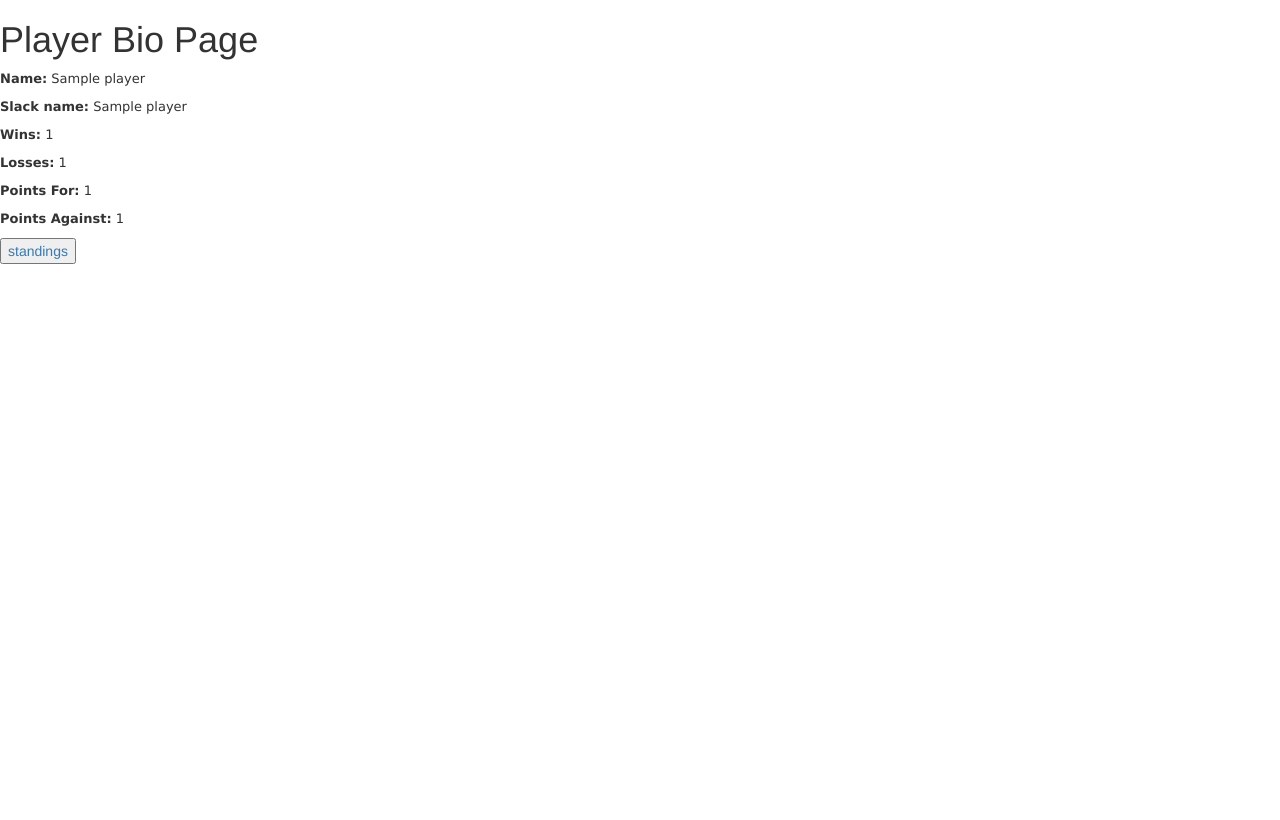
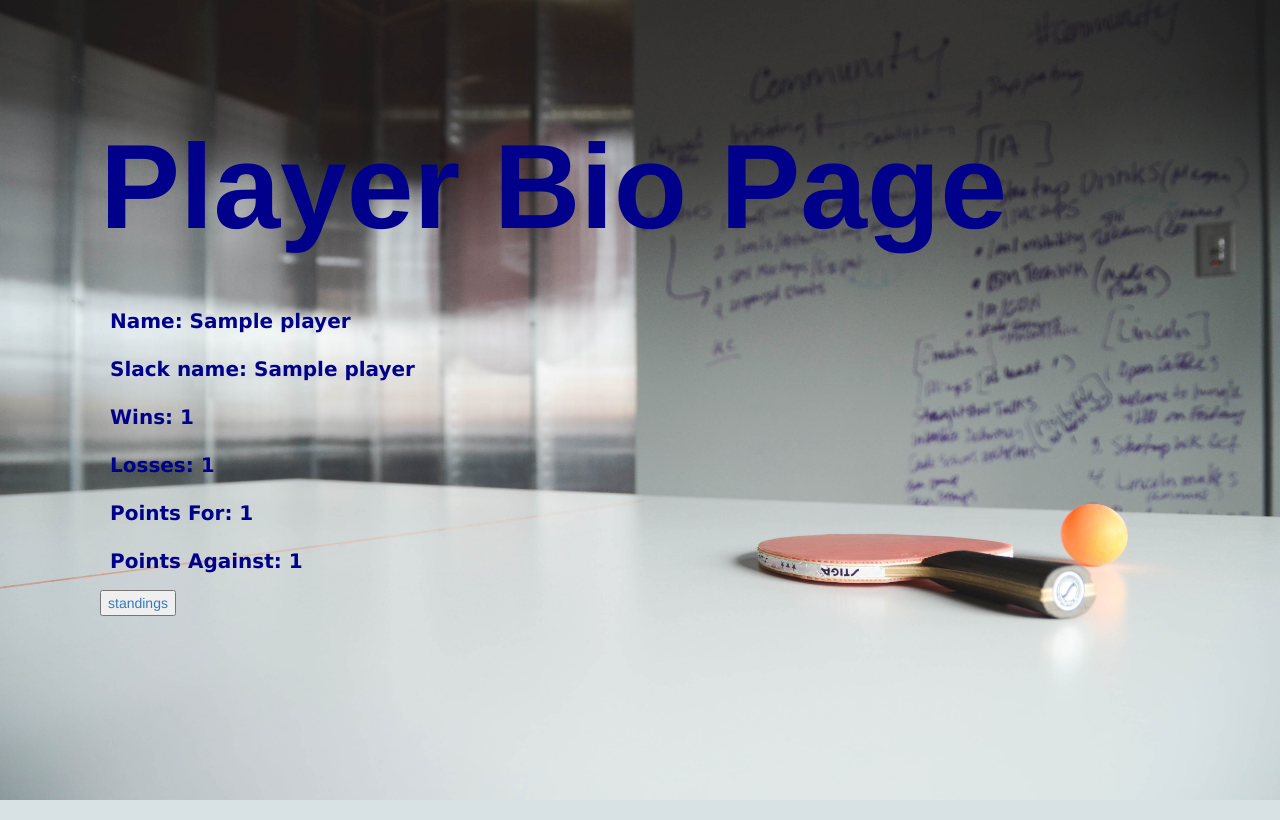
Before and after one commit to WCast13/pingpong, a Rails app: page /players/1 in a window 1280 px wide. Run offline with Rails 7, Linux system fonts and the light colour scheme; tables that the repository leaves empty hold one stand-in row (values such as "Sample post"); style sheets or scripts are compiled from the project's sources; some libraries are stand-ins or nearby versions.

Commit message:
More css changes

```diff
--- a/app/assets/stylesheets/application.css
+++ b/app/assets/stylesheets/application.css
@@ -13,9 +13,3 @@
  *= require_tree .
  *= require_self
  */
-
- div.form, input, select, textarea {
- margin: 0 auto;
-
-
- }
--- a/app/assets/stylesheets/players.scss
+++ b/app/assets/stylesheets/players.scss
@@ -51,3 +51,37 @@ display: -webkit-box;
 margin: 0 auto;
 // ^THis should center the text boxes and it doesn't :(
 }
+
+
+div.background {
+  background-image: image-url('office-relax-clean-ping-pong.jpg');
+  background-repeat: no-repeat;no-repeatdisplay: compact;
+  background-size: cover;
+  image-rendering: -webkit-optimize-contrast;
+  height: 100%;
+  width: auto;
+  padding: 100px;
+
+}
+h1.bio {
+font-size: 120px;
+font-weight: 600;
+color: darkblue;
+margin-bottom: 50px;
+
+
+}
+div.player_bio p {
+  font-size: 20px;
+  align-items: baseline;
+  padding: 10px;
+  color: darkblue;
+
+}
+div.player_bio {
+  font-size: 200px;
+  font-weight: 600;
+  color: black;
+
+
+}
--- a/app/assets/stylesheets/submitscore.scss
+++ b/app/assets/stylesheets/submitscore.scss
@@ -1,7 +1,3 @@
 // Place all the styles related to the submitscore controller here.
 // They will automatically be included in application.css.
 // You can use Sass (SCSS) here: http://sass-lang.com/
-button, input, select, textarea {
-margin: 0 auto;
-display: -webkit-box;
-}
--- a/app/views/players/new.html.erb
+++ b/app/views/players/new.html.erb
@@ -10,8 +10,9 @@
 </div class="form">
 
 
-
+<div id="needcenter">
 
 <%= render 'form', player: @player %>
 
 </div>
+</div>
--- a/app/views/players/show.html.erb
+++ b/app/views/players/show.html.erb
@@ -1,9 +1,11 @@
-<h1>Player Bio Page</h1>
+<div class = "background">
+
+<h1 class= "bio">Player Bio Page</h1>
 
 <p id="notice"><%= notice %></p>
 
 
-
+<div class="player_bio">
 <p>
   <strong>Name:</strong>
   <%= @player.name %>
@@ -30,8 +32,9 @@
   <strong>Points Against:</strong>
   <%= @player.pa %>
 </p>
-
+</div>
 <!-- <%= link_to 'Edit', edit_player_path(@player) %> | -->
 <button class= "button">
 <%= link_to "standings", '/standings', :method => :get %>
 </button>
+</div>
```
Also changed, not shown: app/assets/images/drake-pingpong.jpg (added), app/assets/images/master_funny.jpg (added), app/assets/images/office-relax-clean-ping-pong.jpg (added).
